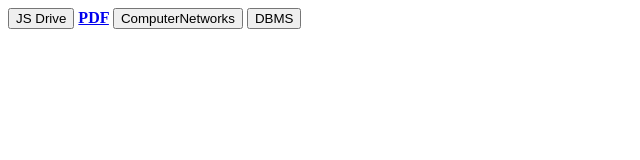
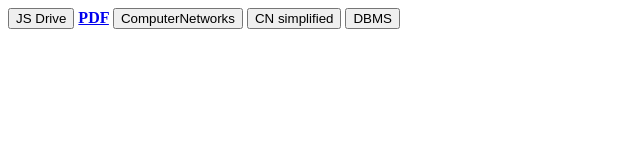
Before and after one commit to Camlintower/daa, a plain HTML site: page index.html in a window 1280 px wide. Shown: the whole page, without its empty margins (0-640 px from the left). Drawn offline with Linux system fonts and the light colour scheme.

Commit message:
Update index.html

```diff
--- a/index.html
+++ b/index.html
@@ -14,6 +14,7 @@
  <a href="https://drive.google.com/drive/folders/1_ojvj4Owl2Hb4Uc2cRFh8c2EXhXJHOK_"><button>JS Drive</button></a>
   <a href="Angular js - Lab Manual.pdf">PDF</a>
   <a href="computernetworks.pdf"><button>ComputerNetworks</button></a>
+  <a href="CN_Lab (1).pdf"><button>CN simplified</button></a>
   <a href="dbmslab.pdf"><button>DBMS</button></a>
 </body>
 </html>
```
